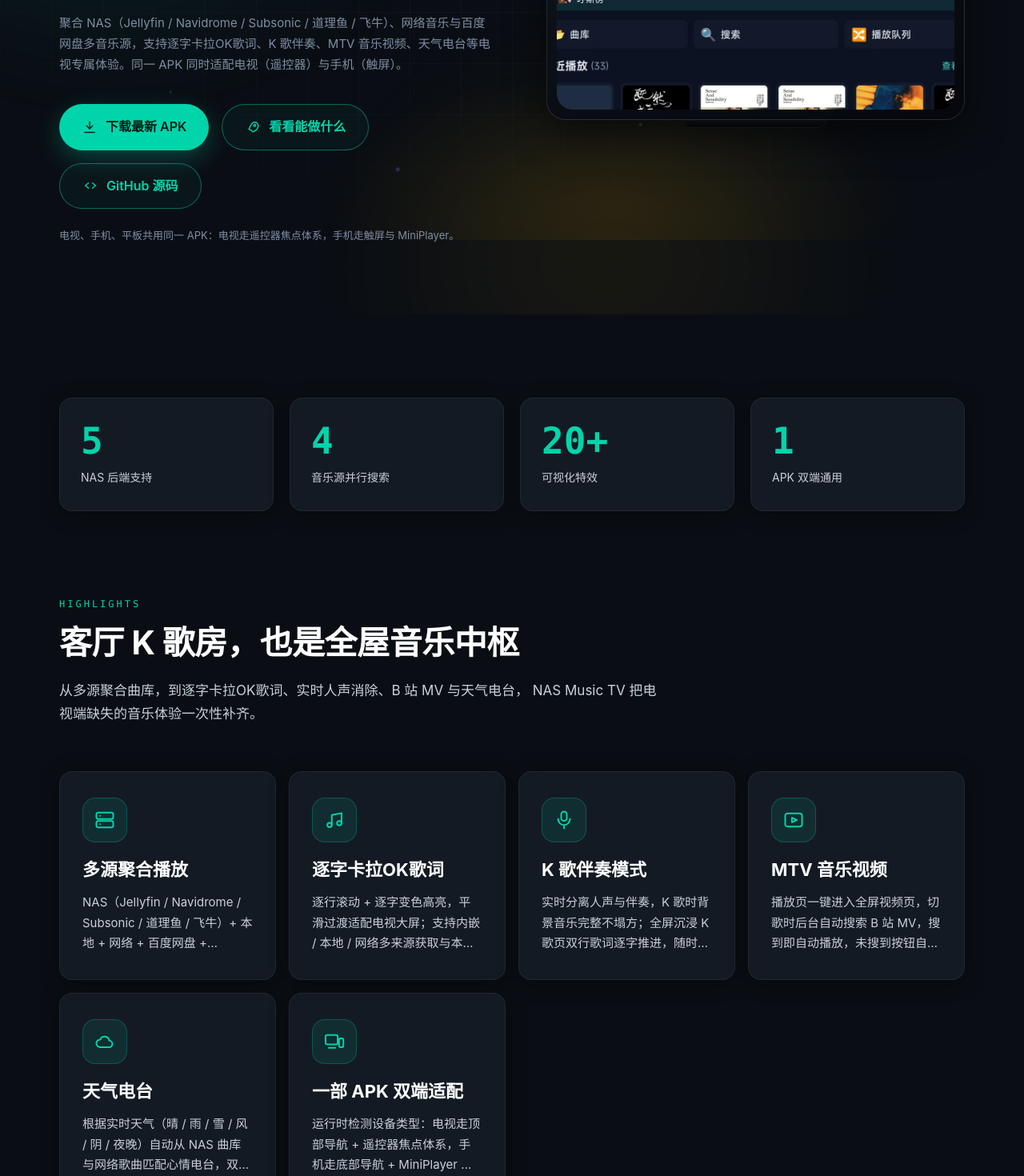
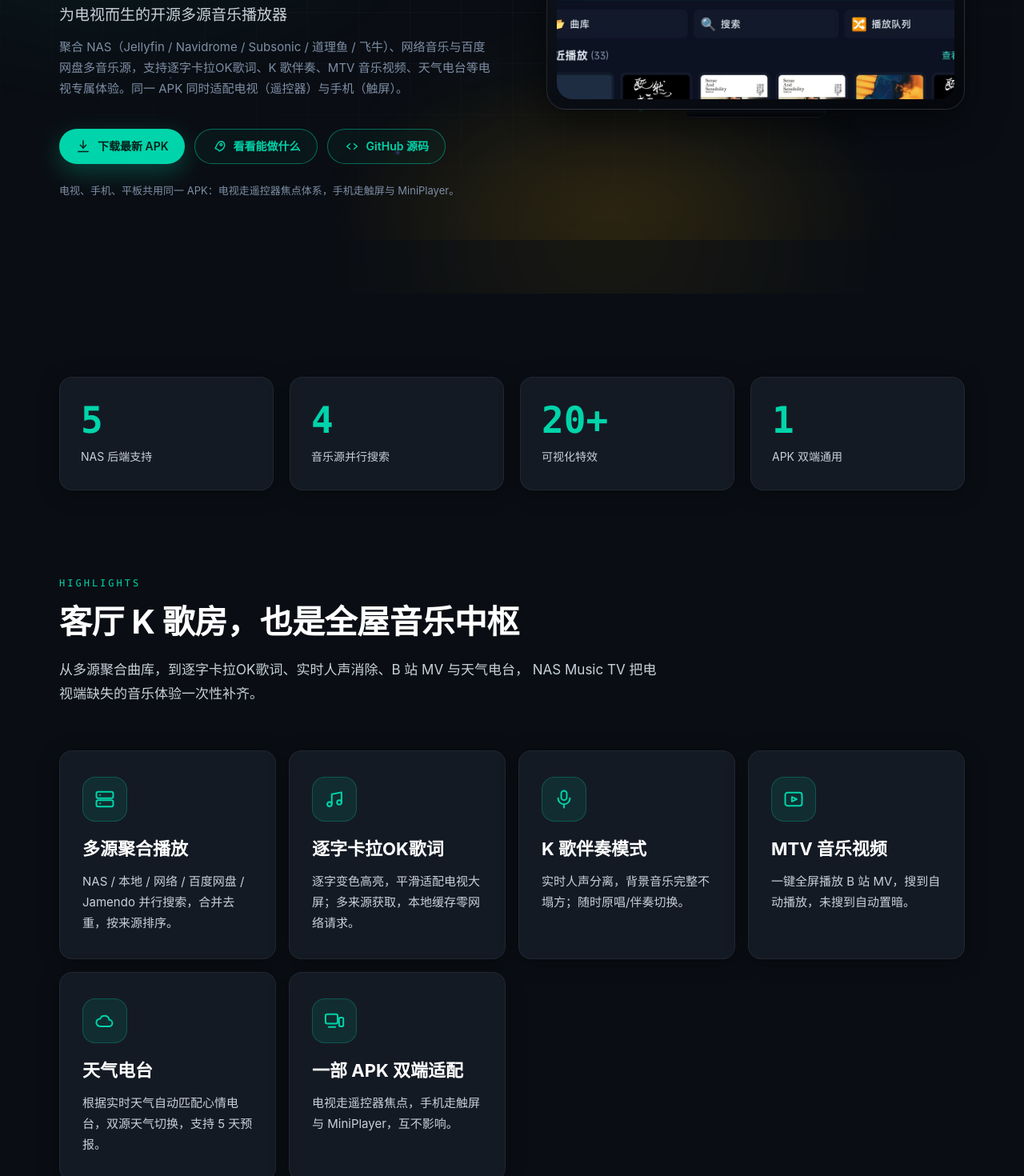
Before and after one commit to hxzhang2000/NASMusicTV-Website, a React (Vite) app in the folder web/: page / in a window 1280 px wide. Shown: the part 500-1970 px from the top of the page at 80% size. Built offline with nearby package versions, Linux system fonts and the light colour scheme.

Commit message:
style: 首页按钮缩小同行 + Highlights 文字精简

```diff
--- a/web/package.json
+++ b/web/package.json
@@ -13,13 +13,13 @@
     "antd": "^5.22.1",
     "react": "^18.3.1",
     "react-dom": "^18.3.1",
-    "react-router-dom": "^6.27.0"
+    "react-router-dom": "^7.18.4"
   },
   "devDependencies": {
     "@types/react": "^18.3.12",
     "@types/react-dom": "^18.3.1",
     "@vitejs/plugin-react": "^4.3.3",
     "typescript": "^5.6.3",
-    "vite": "^5.4.11"
+    "vite": "^8.3.0"
   }
 }
--- a/web/src/data/site.tsx
+++ b/web/src/data/site.tsx
@@ -47,37 +47,37 @@
   {
     key: "multi-source",
     title: "多源聚合播放",
-    desc: "NAS（Jellyfin / Navidrome / Subsonic / 道理鱼 / 飞牛）+ 本地 + 网络 + 百度网盘 + Jamendo 并行搜索、合并去重，按来源优先级排序。",
+    desc: "NAS / 本地 / 网络 / 百度网盘 / Jamendo 并行搜索，合并去重，按来源排序。",
     icon: <CloudServerOutlined />,
   },
   {
     key: "karaoke-lyric",
     title: "逐字卡拉OK歌词",
-    desc: "逐行滚动 + 逐字变色高亮，平滑过渡适配电视大屏；支持内嵌 / 本地 / 网络多来源获取与本地缓存，二次播放零网络请求。",
+    desc: "逐字变色高亮，平滑适配电视大屏；多来源获取，本地缓存零网络请求。",
     icon: <CustomerServiceOutlined />,
   },
   {
     key: "karaoke",
     title: "K 歌伴奏模式",
-    desc: "实时分离人声与伴奏，K 歌时背景音乐完整不塌方；全屏沉浸 K 歌页双行歌词逐字推进，随时原唱 / 伴奏切换，配合升降调与播放速度。",
+    desc: "实时人声分离，背景音乐完整不塌方；随时原唱/伴奏切换。",
     icon: <PlayCircleOutlined />,
   },
   {
     key: "mtv",
     title: "MTV 音乐视频",
-    desc: "播放页一键进入全屏视频页，切歌时后台自动搜索 B 站 MV，搜到即自动播放，未搜到按钮自动置暗，绝不打断听歌。",
+    desc: "一键全屏播放 B 站 MV，搜到自动播放，未搜到自动置暗。",
     icon: <DesktopOutlined />,
   },
   {
     key: "weather-radio",
     title: "天气电台",
-    desc: "根据实时天气（晴 / 雨 / 雪 / 风 / 阴 / 夜晚）自动从 NAS 曲库与网络歌曲匹配心情电台，双源天气自动切换，附带未来 5 天预报。",
+    desc: "根据实时天气自动匹配心情电台，双源天气切换，支持 5 天预报。",
     icon: <CloudOutlined />,
   },
   {
     key: "dual-device",
     title: "一部 APK 双端适配",
-    desc: "运行时检测设备类型：电视走顶部导航 + 遥控器焦点体系，手机走底部导航 + MiniPlayer 迷你播放条，互不影响。",
+    desc: "电视走遥控器焦点，手机走触屏与 MiniPlayer，互不影响。",
     icon: <MobileOutlined />,
   },
 ];
--- a/web/src/styles/home.css
+++ b/web/src/styles/home.css
@@ -249,9 +249,16 @@
 
 .tv-hero-actions {
   display: flex;
-  flex-wrap: wrap;
-  gap: 16px;
+  flex-wrap: nowrap;
+  gap: 12px;
   margin-top: 36px;
+}
+
+/* Hero 区域按钮缩小版 */
+.tv-hero-actions .tv-btn {
+  padding: 10px 20px;
+  font-size: 14px;
+  gap: 8px;
 }
 
 .tv-hero-note {
```
Also changed, not shown: 1 other file (tests, documents, lock files or other folders).
